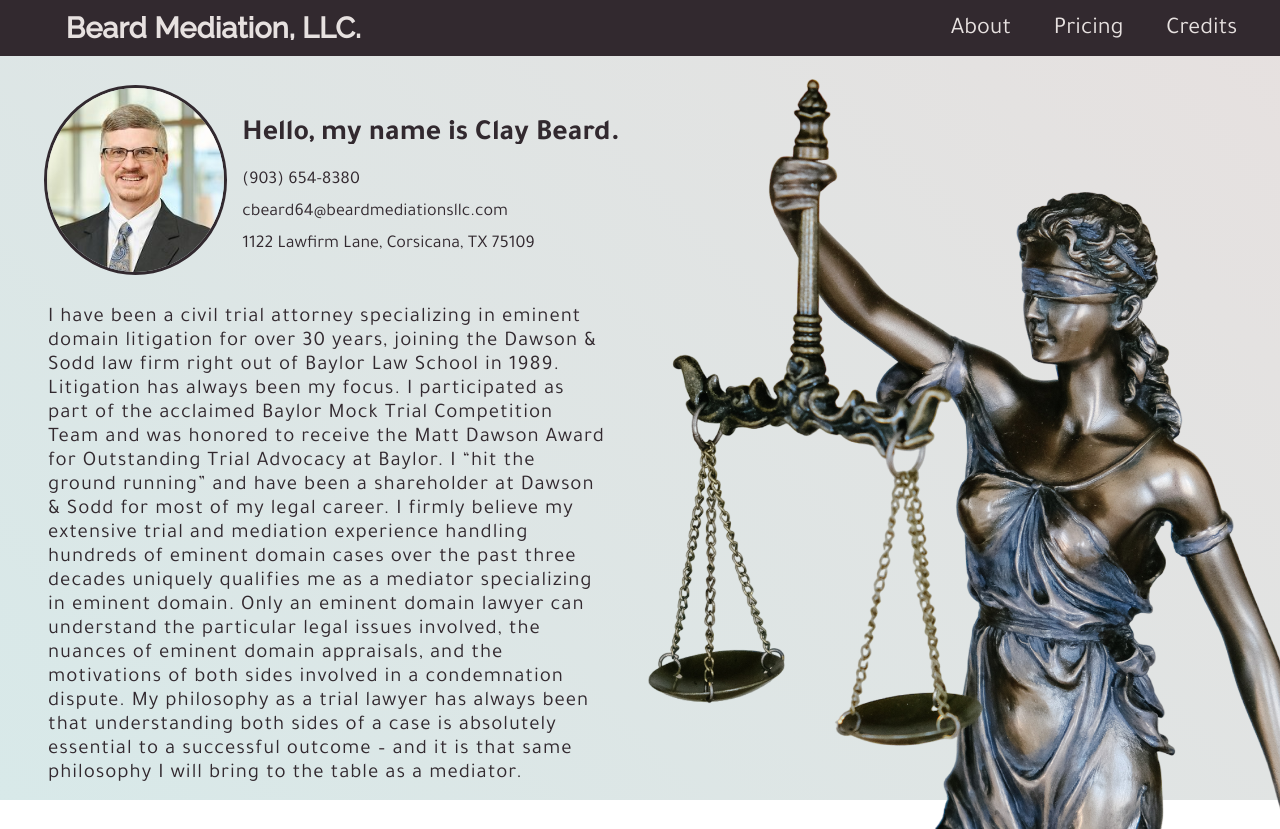
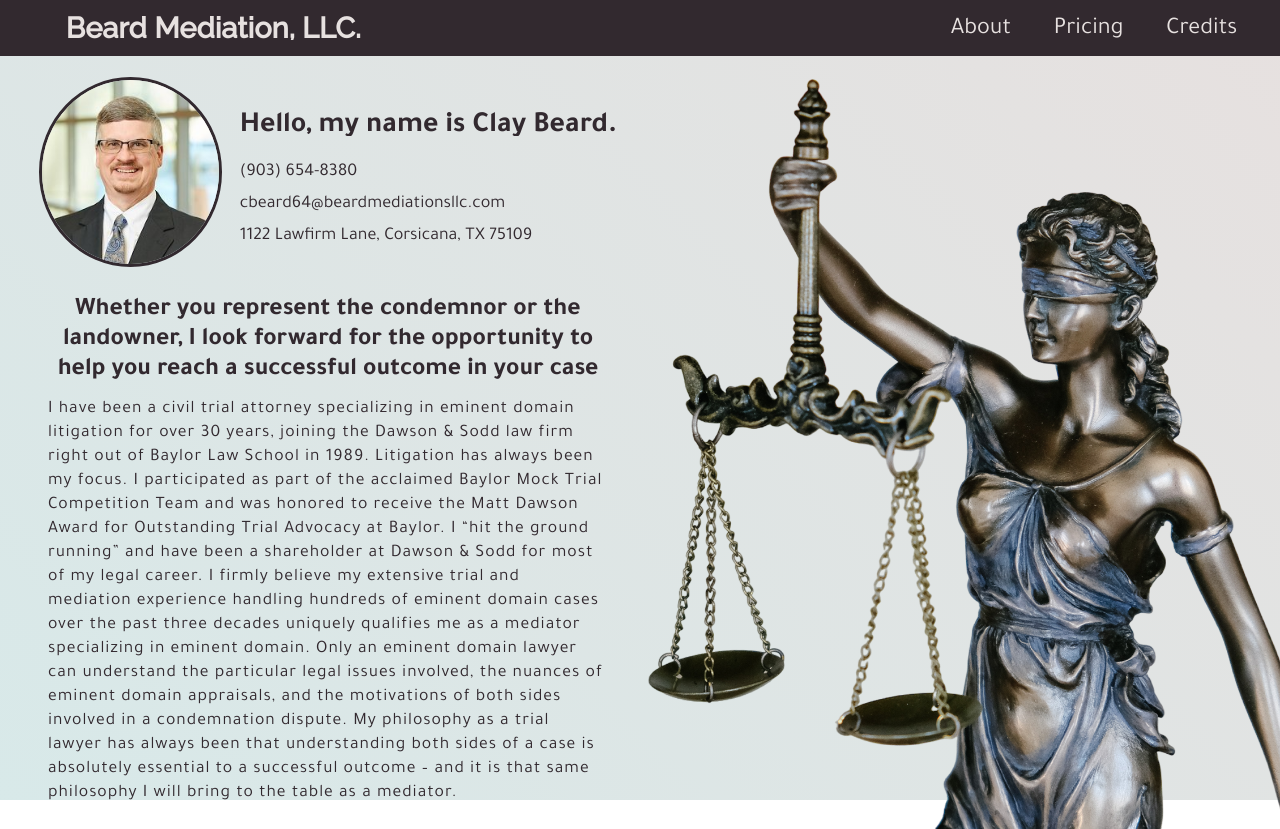
Before and after one commit to h-elliot/beard-mediations, a React (Create React App) app: page / in a window 1280 px wide. Built offline with nearby package versions, Linux system fonts and the light colour scheme.

Commit message:
add page title

```diff
--- a/src/components/Card.css
+++ b/src/components/Card.css
@@ -1,7 +1,6 @@
 .Page-card {
 	flex-basis: 25vh;
 	max-height: 25vh;
-	margin: 1vh;
 	margin-right: 0;
 
 	display: flex;
--- a/src/components/PageContent.css
+++ b/src/components/PageContent.css
@@ -12,8 +12,15 @@
 	margin: 0;
 	padding: 0 5vh;
 	text-align: left;
-	font-size: 1.3em;
+	font-size: 1.1em;
 
 	letter-spacing: 1px;
 	line-height: 24px;
 }
+
+.Page-content-article h3 {
+	font-size: calc(7pt + 2vmin);
+	padding: 1% 5%;
+	margin: 0;
+	max-height: 12%;
+}
--- a/src/components/PageContent.js
+++ b/src/components/PageContent.js
@@ -7,6 +7,11 @@ export default function PageContent() {
 		<main className='Page-content-all'>
 			<Card />
 			<article className='Page-content-article'>
+				<h3>
+					Whether you represent the condemnor or the landowner, I look forward
+					for the opportunity to help you reach a successful outcome in your
+					case
+				</h3>
 				<p className='Page-content-text'>
 					I have been a civil trial attorney specializing in eminent domain
 					litigation for over 30 years, joining the Dawson & Sodd law firm right
```
